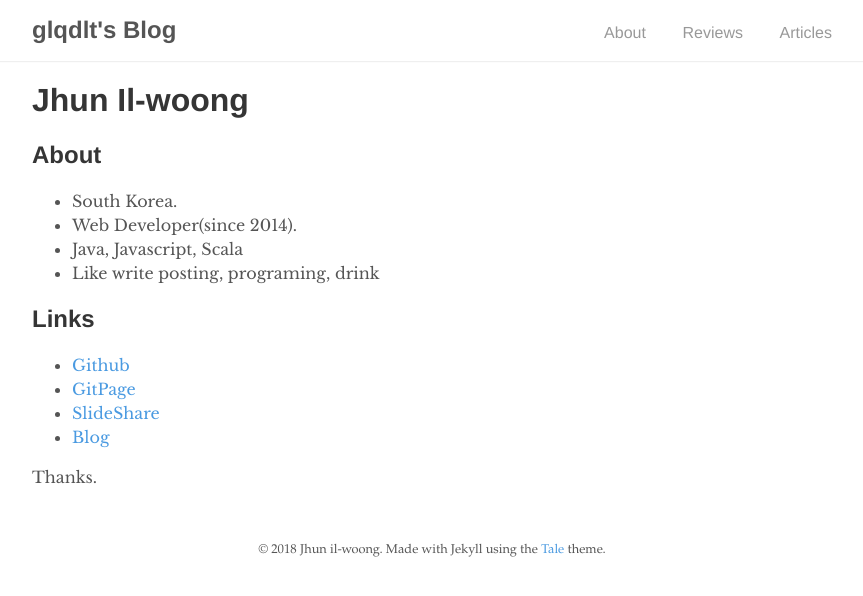
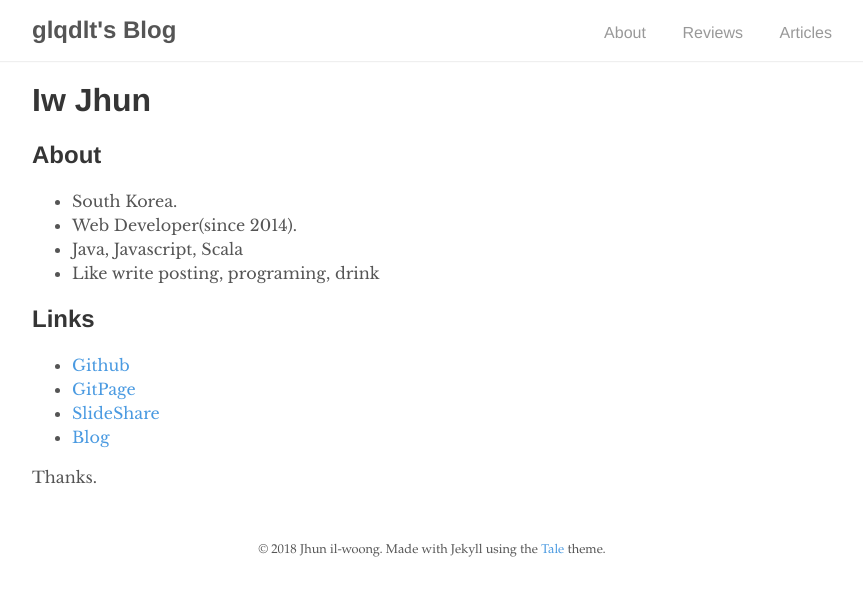
Before and after one commit to glqdlt/glqdlt.github.io, a Jekyll site: the page built from about.md, in a window 1280 px wide. Shown: the top 596 px of the page, without its empty margins (208-1071 px from the left). Built offline with Jekyll 4.4.1, drawn with Linux system fonts in a browser that asks for light colours; our own code applies the rules of GitHub Pages for plain Markdown files.

Commit message:
update : about

```diff
--- a/about.md
+++ b/about.md
@@ -5,7 +5,7 @@ author: "glqdlt"
 permalink: about
 ---
 
-# Jhun Il-woong
+# Iw Jhun
 
 ## About
 + South Korea.
```
